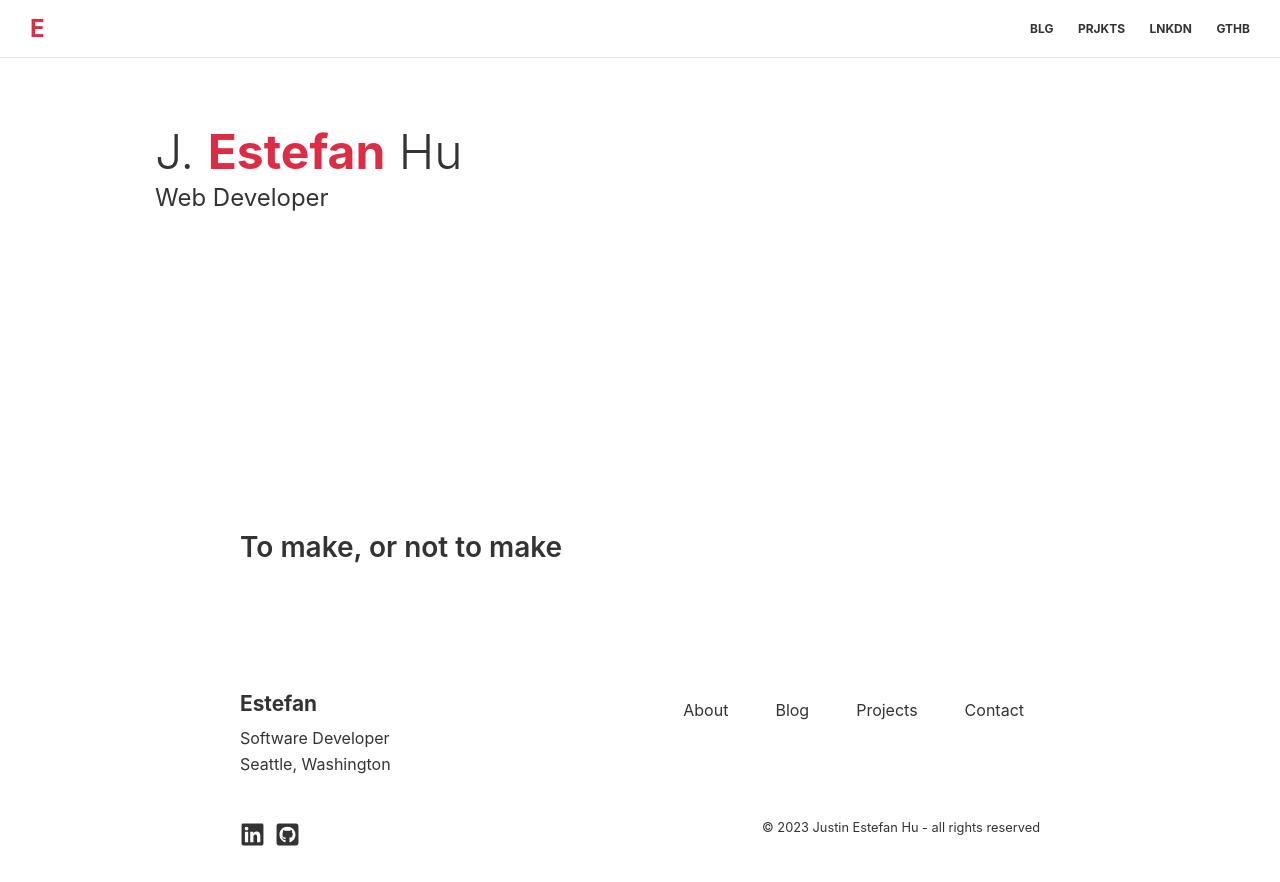
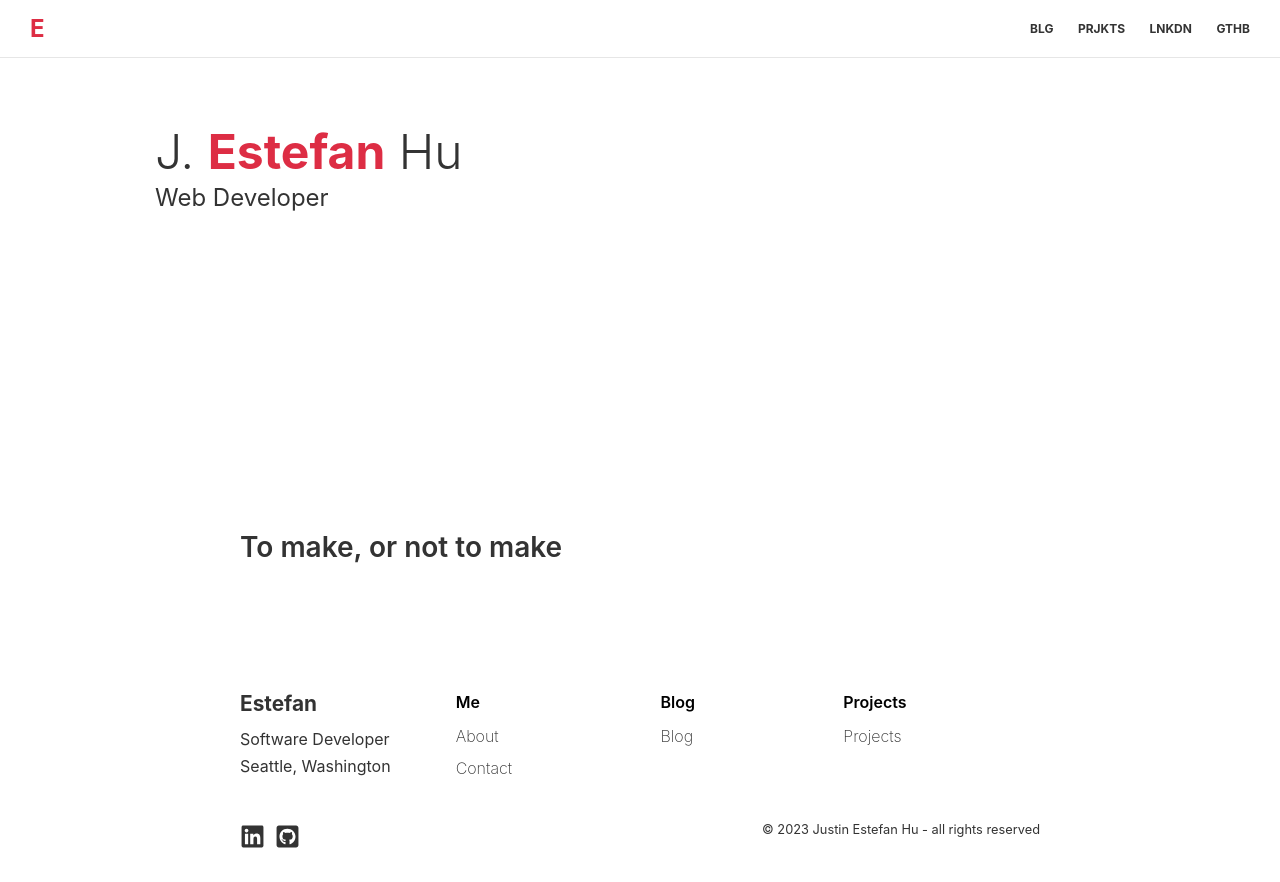
Before and after one commit to EstefanHu/portfolio, a Next.js app: page / in a window 1280 px wide. Built offline with nearby package versions, Linux system fonts and the light colour scheme.

Commit message:
testing prettier

```diff
--- a/package.json
+++ b/package.json
@@ -23,7 +23,7 @@
     "eslint-config-next": "^13.4.8",
     "eslint-config-prettier": "^8.8.0",
     "eslint-plugin-prettier": "^4.2.1",
-    "prettier": "^3.0.0",
+    "prettier": "^2.8.8",
     "typescript": "^5.1.6"
   }
 }
--- a/src/app/layout.module.scss
+++ b/src/app/layout.module.scss
@@ -68,6 +68,7 @@
                 .branding {
                     display: flex;
                     flex-direction: column;
+                    margin-right: 50px;
 
                     .name {
                         font-weight: bold;
@@ -85,11 +86,27 @@
 
                 nav {
                     display: flex;
+                    flex-grow: 1;
 
-                    a {
+                    span {
+                        display: flex;
+                        flex-direction: column;
+                        align-items: flex-start;
                         margin-left: 15px;
-                        text-transform: capitalize;
-                        padding: 8px 16px;
+                        flex-grow: 1;
+
+                        h4 {
+                            text-transform: capitalize;
+                            font-size: 1rem;
+                            font-weight: 600;
+                            margin-bottom: 10px;
+                        }
+
+                        a {
+                            text-transform: capitalize;
+                            padding: 8px 0;
+                            font-weight: 200;
+                        }
                     }
                 }
             }
--- a/src/app/layout.tsx
+++ b/src/app/layout.tsx
@@ -53,10 +53,21 @@ export default function RootLayout({ children }: { children: React.ReactNode })
               </div>
 
               <nav>
-                <Link href='/blg/a-bit-about-me'>about</Link>
-                <Link href='/blg'>blog</Link>
-                <Link href='/prjkts'>projects</Link>
-                <Link href='/contact'>contact</Link>
+                <span>
+                  <h4>me</h4>
+                  <Link href='/blg/a-bit-about-me'>about</Link>
+                  <Link href='/contact'>contact</Link>
+                </span>
+
+                <span>
+                  <h4>blog</h4>
+                  <Link href='/blg'>blog</Link>
+                </span>
+
+                <span>
+                  <h4>projects</h4>
+                  <Link href='/prjkts'>projects</Link>
+                </span>
               </nav>
             </div>
 
```
Also changed, not shown: 1 other file (tests, documents, lock files or other folders).
